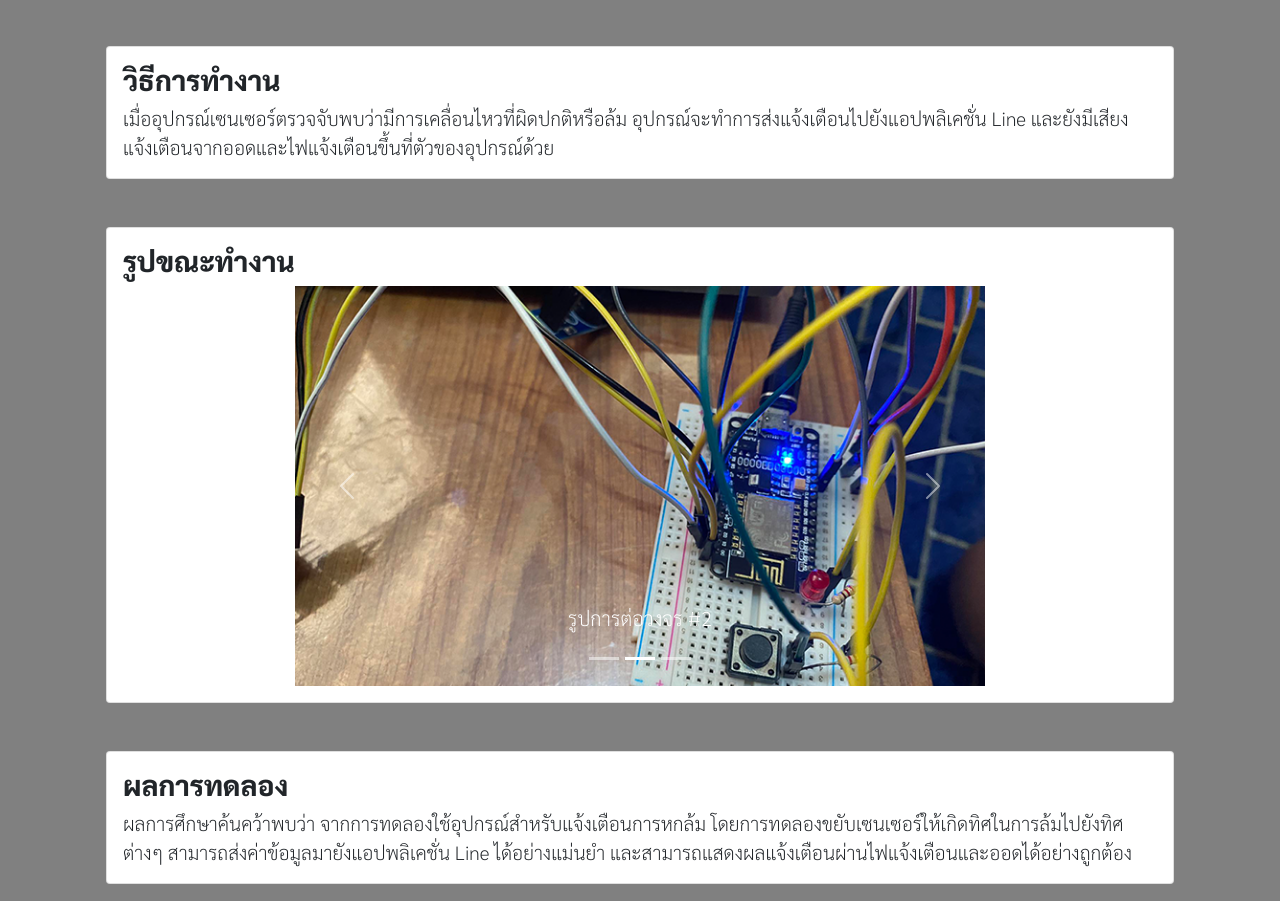
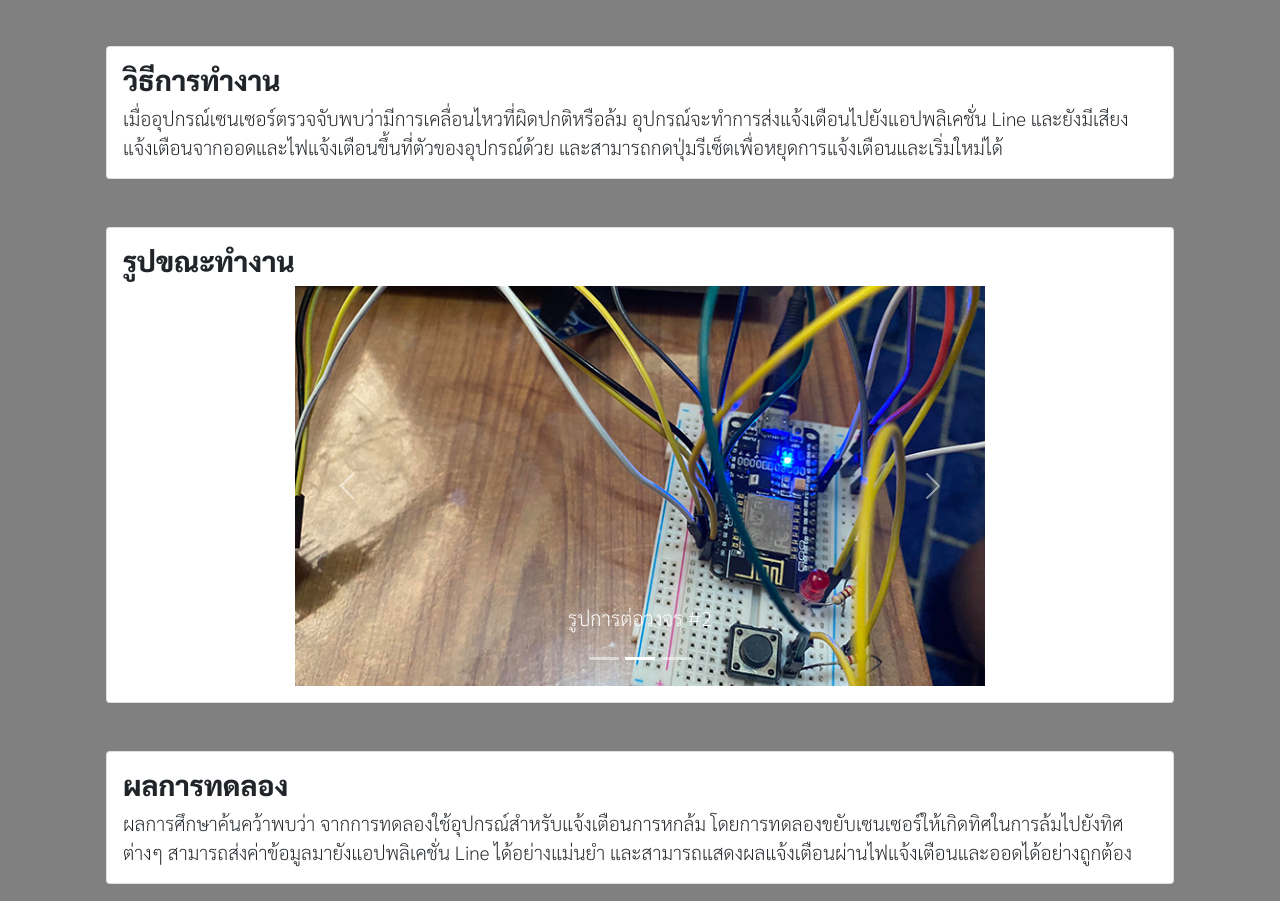
Before and after one commit to sedthanun/FallDetectionNodeMCU, a plain HTML site: page docs/index.html in a window 1280 px wide. Shown: the part 1573-2474 px from the top of the page. Drawn offline with nearby package versions, Linux system fonts and the light colour scheme.

Commit message:
๊Update INDEX

```diff
--- a/docs/index.html
+++ b/docs/index.html
@@ -174,7 +174,9 @@ and (-webkit-device-pixel-ratio : 2) {
                 <div class="card m-4">
                     <div class="card-body">
                         <h3 class="card-title">วิธีการทำงาน</h3>
-                        <p class="card-text">เมื่ออุปกรณ์เซนเซอร์ตรวจจับพบว่ามีการเคลื่อนไหวที่ผิดปกติหรือล้ม อุปกรณ์จะทำการส่งแจ้งเตือนไปยังแอปพลิเคชั่น Line และยังมีเสียงแจ้งเตือนจากออดและไฟแจ้งเตือนขึ้นที่ตัวของอุปกรณ์ด้วย</p>
+                        <p class="card-text">เมื่ออุปกรณ์เซนเซอร์ตรวจจับพบว่ามีการเคลื่อนไหวที่ผิดปกติหรือล้ม อุปกรณ์จะทำการส่งแจ้งเตือนไปยังแอปพลิเคชั่น Line และยังมีเสียงแจ้งเตือนจากออดและไฟแจ้งเตือนขึ้นที่ตัวของอุปกรณ์ด้วย
+                            และสามารถกดปุ่มรีเซ็ตเพื่อหยุดการแจ้งเตือนและเริ่มใหม่ได้
+                        </p>
                     </div>
                 </div>
             </div>
```
